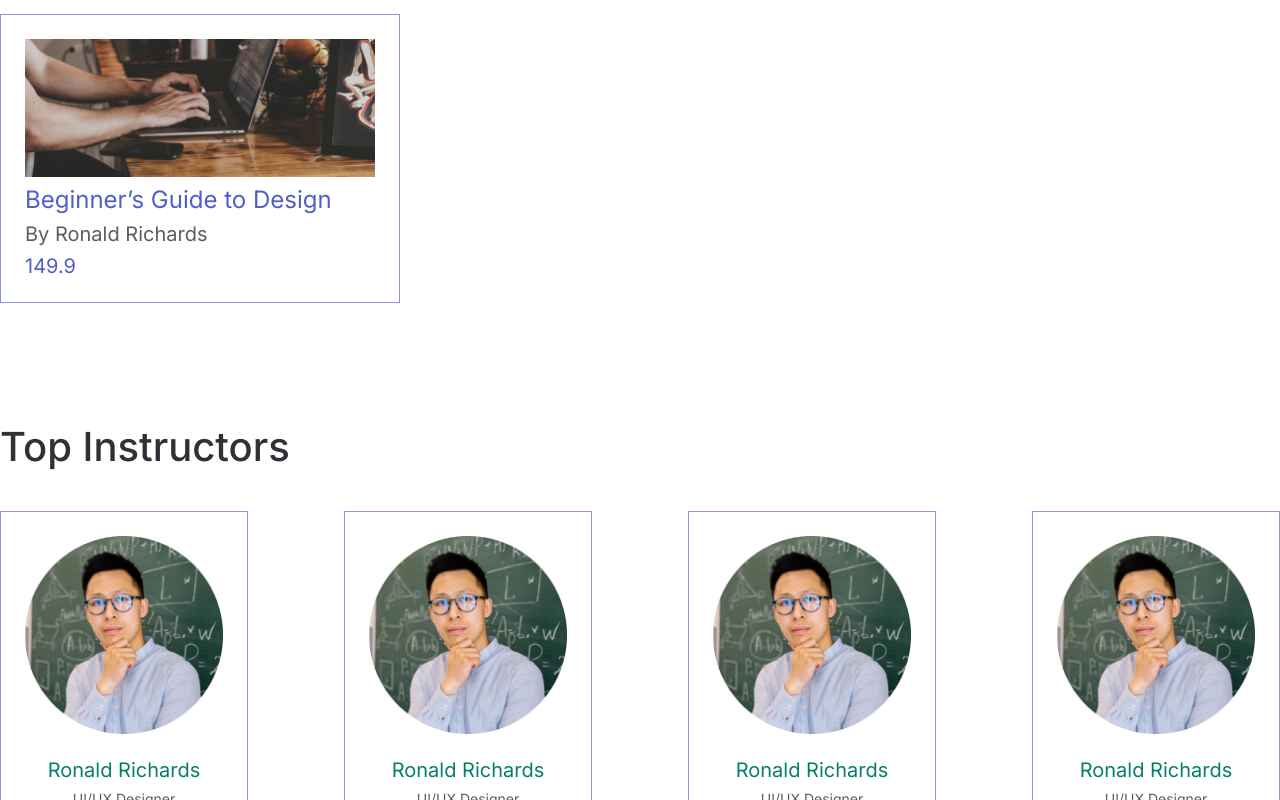
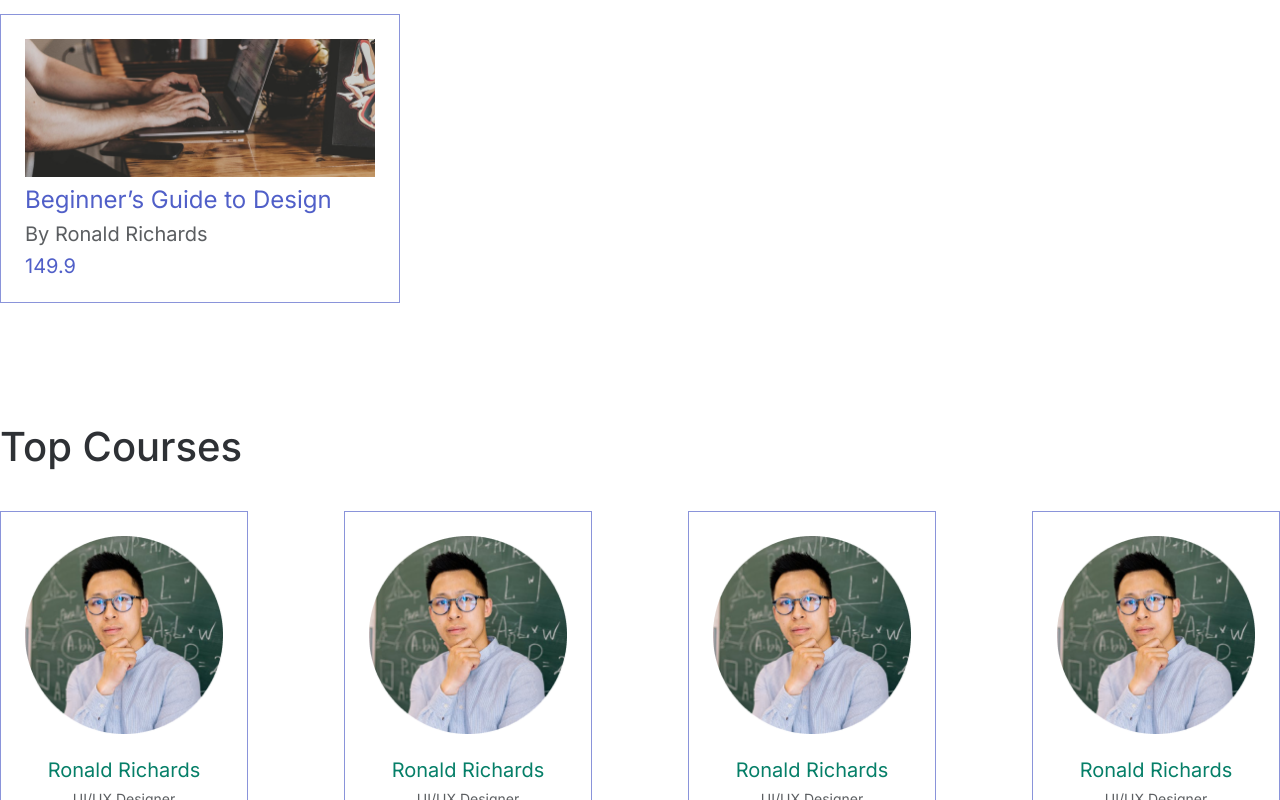
Before and after one commit to DASHAAAD/byway, a Next.js app: page / in a window 1280 px wide. Shown: the part 2000-2800 px from the top of the page. Built offline with nearby package versions, Linux system fonts and the light colour scheme.

Commit message:
title компонент

```diff
--- a/src/app/page.tsx
+++ b/src/app/page.tsx
@@ -1,9 +1,10 @@
+import Form from "@/components/auth-loginForm/Form";
 import HomePage from "@/page/home/Home";
 
 export default function Home() {
   return (
     <main className="bg-slate-500 flex flex-col h-screen justify-between">
-      <HomePage />
+      <HomePage/>
     </main>
   );
 }
--- /dev/null
+++ b/src/components/Title/Title.module.css
@@ -0,0 +1,7 @@
+.title {
+    margin-bottom: 40px;
+    font-size: 40px;
+    line-height: 48px;
+    font-weight: 500;
+    color: rgba(28, 32, 36, 0.92);
+}
--- /dev/null
+++ b/src/components/Title/Title.tsx
@@ -0,0 +1,12 @@
+import React, { FunctionComponent } from 'react'
+import styles from '../../components/Title/Title.module.css'
+
+interface TitleProps {
+    text: string
+}
+
+export const Title: FunctionComponent<TitleProps> = (props) => {
+    return (
+        <h2 className={styles.title}>{props.text}</h2>
+    )
+}
--- a/src/components/auth-loginForm/Form.tsx
+++ b/src/components/auth-loginForm/Form.tsx
@@ -1,9 +1,13 @@
 import React, { FunctionComponent } from 'react'
 import ButtonBlack from '../ButtonBlack/buttonBlack'
+import Header from '@/sections/Header/Header'
+import Footer from '@/sections/Footer/Footer'
 
 
 const Form: FunctionComponent = () => {
   return (
+    <>
+      <Header />
       <div>
         <h2>Log in to your account</h2>
         <form action="">
@@ -11,9 +15,11 @@ const Form: FunctionComponent = () => {
           <input type="text" placeholder='Email ID' />
           <h3>Password</h3>
           <input type="text" placeholder='Enter Password' />
-        <ButtonBlack text='Sign in'/>
+          <ButtonBlack text='Sign in' />
         </form>
       </div>
+      <Footer />
+    </>
   )
 }
 
--- a/src/page/home/Home.module.css
+++ b/src/page/home/Home.module.css
@@ -23,14 +23,6 @@
     width: 502px;
 }
 
-.title {
-    margin-bottom: 40px;
-    font-size: 40px;
-    line-height: 48px;
-    font-weight: 500;
-    color: rgba(28, 32, 36, 0.92);
-}
-
 .text {
     margin-bottom: 24px;
     font-size: 20px;
@@ -38,24 +30,6 @@
 
     color: rgba(28, 32, 36, 0.72);
 }
-
-/* .button {
-    display: flex;
-    flex-direction: row;
-    justify-content: center;
-    align-items: center;
-    padding: 8px 24px;
-    gap: 8px;
-
-    width: 314px;
-    height: 48px;
-
-    background: #111113;
-}
-
-.button::after {
-    content: ">";
-} */
 
 .section {
     margin-bottom: 40px;
--- a/src/page/home/Home.tsx
+++ b/src/page/home/Home.tsx
@@ -14,6 +14,7 @@ import { AstrologyCards } from '@/components/astrologyCards/AstrologyCards'
 import Card from '@/components/card/Card'
 import CategoryCard from '@/components/categoryCard/CategoryCard'
 import ButtonBlack from '@/components/ButtonBlack/buttonBlack'
+import { Title } from '@/components/Title/Title'
 
 
 const HomePage: FunctionComponent = () => {
@@ -26,9 +27,9 @@ const HomePage: FunctionComponent = () => {
 
                     <section className={`${styles.section} ${styles.advertisement}`}>
                         <div className={styles.info}>
-                            <h1 className={styles.title}>Unlock Your Potential with Byway</h1>
+                            <Title text='Unlock Your Potential with Byway' />
                             <p className={styles.text}>Welcome to Byway, where learning knows no bounds. We believe that education is the key to personal and professional growth, and we re here to guide you on your journey to success. </p>
-                            <ButtonBlack text='Start your instructor journey'/>
+                            <ButtonBlack text='Start your instructor journey' />
                         </div>
                         <Image src={people} alt={''} />
                     </section>
@@ -55,7 +56,7 @@ const HomePage: FunctionComponent = () => {
                     </section>
 
                     <section className={styles.section}>
-                        <h2 className={styles.title}>Top Categories</h2>
+                        <Title text='Top Categories' />
                         <ul className={styles.List}>
                             <li className={styles.Item}>
                                 <AstrologyCards title='title' text='text' />
@@ -73,7 +74,7 @@ const HomePage: FunctionComponent = () => {
                     </section>
 
                     <section className={styles.section}>
-                        <h2 className={styles.title}>Top Courses</h2>
+                        <Title text='Top Courses' />
                         <ul className={styles.List}>
                             <li className={styles.Item}>
                                 <Card title='title' name='name' price={0} />
@@ -91,7 +92,7 @@ const HomePage: FunctionComponent = () => {
                     </section>
 
                     <section className={styles.section}>
-                        <h2 className={styles.title}>Top Instructors</h2>
+                        <Title text='Top Courses' />
                         <ul className={styles.List}>
                             <li className={styles.Item}>
                                 <CategoryCard title='title' text='text' />
@@ -111,7 +112,7 @@ const HomePage: FunctionComponent = () => {
                     <section className={`${styles.section} ${styles.advertisement}`}>
                         <Image src={man} alt={''} />
                         <div className={styles.info}>
-                            <h1 className={styles.title}>Become an Instructor</h1>
+                            <Title text='Become an Instructor' />
                             <p className={styles.text}>Instructors from around the world teach millions of students on Byway. We provide the tools and skills to teach what you love.</p>
                             <button className={styles.button}>Start your instructor journey</button>
                         </div>
@@ -119,7 +120,7 @@ const HomePage: FunctionComponent = () => {
 
                     <section className={`${styles.section} ${styles.advertisement}`}>
                         <div className={styles.info}>
-                            <h1 className={styles.title}>Transform your life through education</h1>
+                            <Title text='Transform your life through education' />
                             <p className={styles.text}>Learners around the world are launching new careers, advancing in their fields, and enriching their lives.</p>
                             <button className={styles.button}>Checkout courses</button>
                         </div>
```
Lines whose indentation alone changed are shown as unchanged.
